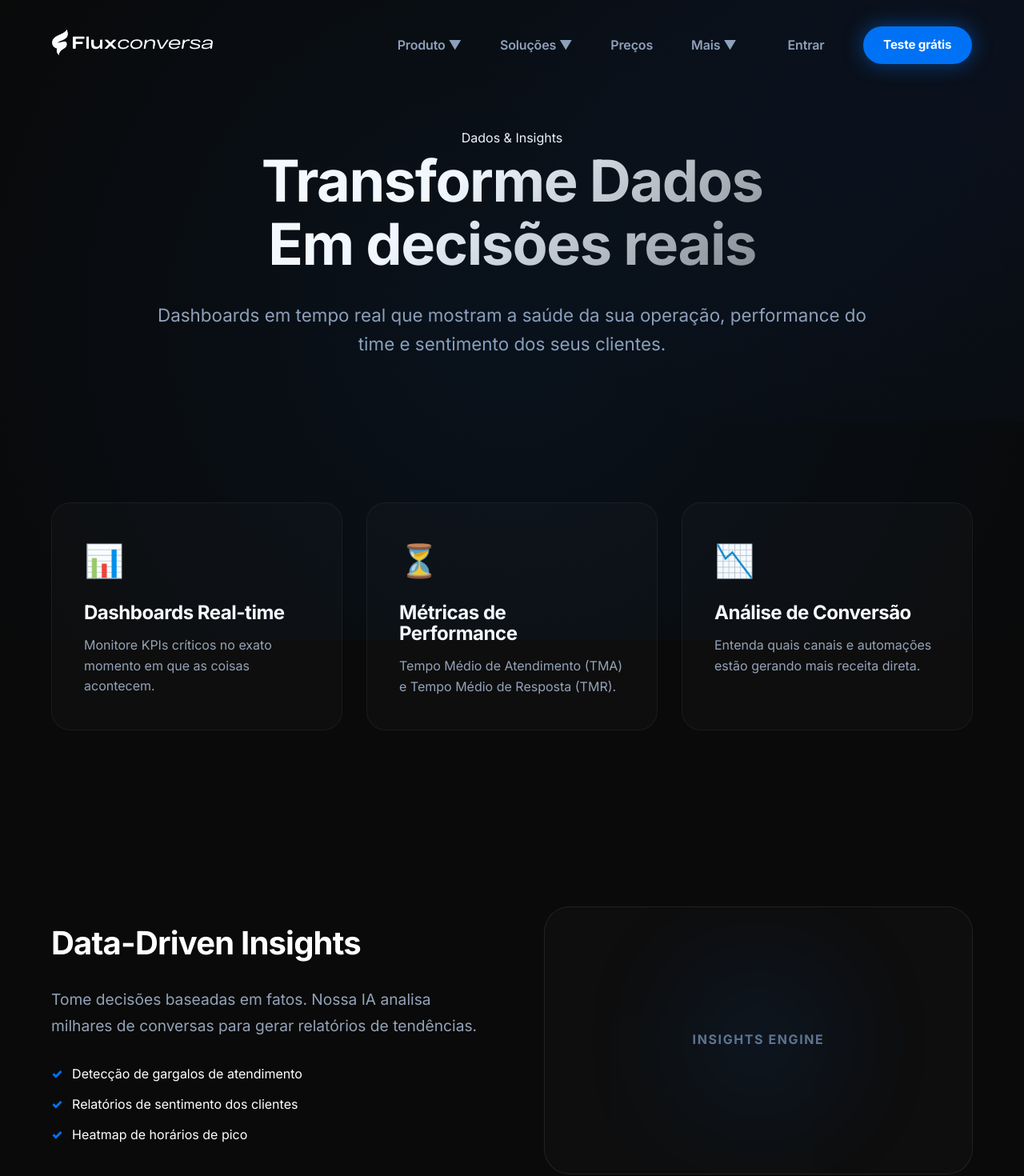
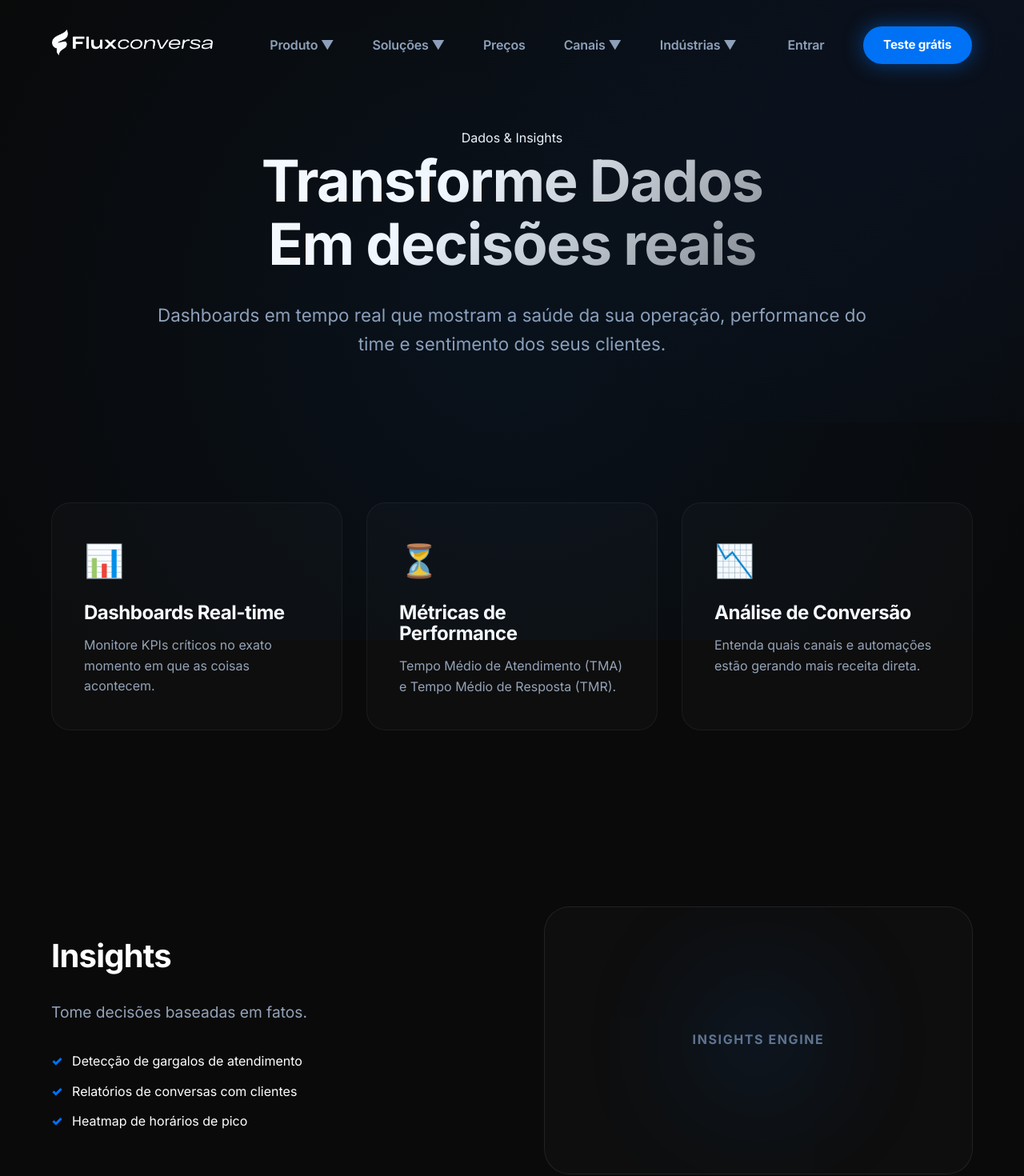
Before and after one commit to gabrielpiment/Flux1, a Nuxt app: page /relatorios in a window 1280 px wide. Shown: the top 1470 px of the page at 80% size. Built offline with nearby package versions, Linux system fonts and the light colour scheme.

Commit message:
feat: refine pages and navigation constants

```diff
--- a/app/pages/atendimento-cliente.vue
+++ b/app/pages/atendimento-cliente.vue
@@ -1,17 +1,13 @@
 <template>
-  <ProductTemplate
-    eyebrow="Suporte"
-    :title-lines="['Atendimento de Elite', 'Sem filas de espera']"
+  <ProductTemplate eyebrow="Suporte" :title-lines="['Atendimento de Elite', 'Sem filas de espera']"
     description="Ofereça um suporte que encanta. Resolva problemas complexos com IA e mantenha o toque humano onde ele é indispensável."
     :features="[
       { icon: '⭐', title: 'CSAT & NPS Nativo', description: 'Meça a satisfação do cliente automaticamente após cada interação.' },
-      { icon: '🦾', title: 'Sugestões de Resposta', description: 'A IA sugere a melhor solução baseada em tickets anteriores resolvidos.' },
       { icon: '📈', title: 'SLA Dashboard', description: 'Garanta que nenhum cliente espere além do tempo estabelecido.' }
-    ]"
-    :details="[
+    ]" :details="[
       {
         title: 'FCR: Resolução no Primeiro Contato',
-        description: 'Aumente sua taxa de resolução sem intervenção humana. Nossa IA resolve dúvidas complexas buscando dados na sua base de conhecimento.',
+        description: 'Aumente sua taxa de resolução sem intervenção humana. Nossa IA pode ser treinada para resolver dúvidas complexas buscando dados na sua base de conhecimento.',
         items: [
           'Respostas contextualizadas e precisas',
           'Busca em documentos e manuais internos',
@@ -24,7 +20,6 @@
         description: 'Meça o sucesso de cada interação automaticamente. Colete feedback e identifique promotores da sua marca em tempo real.',
         items: [
           'Pesquisas de CSAT e NPS nativas',
-          'Análise de sentimento pós-atendimento',
           'Relatórios de evolução do suporte'
         ],
         visualLabel: 'Experience Metrics'
@@ -39,8 +34,7 @@
         ],
         visualLabel: 'Omnichannel View'
       }
-    ]"
-  />
+    ]" />
 </template>
 
 <script setup lang="ts">
--- a/app/pages/caixa-entrada.vue
+++ b/app/pages/caixa-entrada.vue
@@ -1,21 +1,18 @@
 <template>
-  <ProductTemplate
-    eyebrow="Omnichannel"
-    :title-lines="['Uma única caixa', 'Para todos os canais']"
+  <ProductTemplate eyebrow="Omnichannel" :title-lines="['Uma única caixa', 'Para todos os canais']"
     description="Centralize WhatsApp, Instagram, Email e Chat em uma interface poderosa desenhada para alta performance e colaboração."
     :features="[
       { icon: '📥', title: 'Inbox Unificado', description: 'Esqueça abas abertas. Gerencie todas as interações da sua marca em um só lugar.' },
       { icon: '👥', title: 'Equipe Colaborativa', description: 'Mencione colegas, transfira chats e trabalhe em conjunto para resolver tickets.' },
       { icon: '🕵️', title: 'Histórico Completo', description: 'Veja a jornada completa do cliente em todos os canais cronologicamente.' }
-    ]"
-    :details="[
+    ]" :details="[
       {
         title: 'Produtividade de Elite',
         description: 'Ferramentas desenhadas para reduzir a carga cognitiva do time e acelerar o tempo de resolução (TMR).',
         items: [
-          'Respostas rápidas baseadas em IA',
-          'Tags e filtros inteligentes por intenção',
-          'Atalhos de teclado para power users'
+          'Respostas rápidas',
+          'Tags e filtros inteligentes',
+          'Atalhos de teclado'
         ],
         visualLabel: 'Productivity UI'
       },
@@ -39,8 +36,7 @@
         ],
         visualLabel: 'Team Collaboration'
       }
-    ]"
-  />
+    ]" />
 </template>
 
 <script setup lang="ts">
--- a/app/pages/flux-ai.vue
+++ b/app/pages/flux-ai.vue
@@ -1,17 +1,13 @@
 <template>
-  <ProductTemplate
-    eyebrow="Inteligência Pura"
-    :title-lines="['IA Enterprise', 'Nascida para Performance']"
+  <ProductTemplate eyebrow="Inteligência Pura" :title-lines="['IA Enterprise', 'Nascida para Performance']"
     description="A Flux AI não é apenas um add-on. É o coração reativo da nossa plataforma, otimizando cada interação e processo automaticamente."
     :features="[
       { icon: '✨', title: 'Generative Support', description: 'Respostas geradas por IA que soam naturais e resolvem 80% das chamadas.' },
       { icon: '🔍', title: 'Análise de Sentimento', description: 'Detecte clientes frustrados antes que eles reclamem e priorize o atendimento.' },
-      { icon: '💡', title: 'Sugestões de Flow', description: 'A IA sugere melhorias nos seus fluxos de automação baseada em conversão.' }
-    ]"
-    :details="[
+    ]" :details="[
       {
         title: 'Diferencial Tecnológico',
-        description: 'Nossa IA foi treinada especificamente para o mercado brasileiro, entendendo gírias, abreviações e intenções complexas.',
+        description: 'Nossa IA pode ser treinada especificamente para o mercado brasileiro, entendendo gírias, abreviações e intenções complexas.',
         items: [
           'LLM ajustado para atendimento (SFT)',
           'Baixíssima latência de resposta',
@@ -29,18 +25,7 @@
         ],
         visualLabel: 'Security Core'
       },
-      {
-        title: 'Aprendizado Contínuo',
-        description: 'A Flux AI aprende com os feedbacks (RLHF) e melhora a precisão das respostas a cada nova interação.',
-        items: [
-          'Treinamento reativo via feedback',
-          'Identificação de novos tópicos (Clustering)',
-          'Otimização automática de prompts'
-        ],
-        visualLabel: 'Self-Learning'
-      }
-    ]"
-  />
+    ]" />
 </template>
 
 <script setup lang="ts">
--- a/app/pages/integracoes.vue
+++ b/app/pages/integracoes.vue
@@ -1,21 +1,18 @@
 <template>
-  <ProductTemplate
-    eyebrow="Ecossistema"
-    :title-lines="['Conecte a Flux', 'Com suas ferramentas']"
+  <ProductTemplate eyebrow="Ecossistema" :title-lines="['Conecte a Flux', 'Com suas ferramentas']"
     description="Integre nativamente com os CRMs, ERPs e ferramentas que você já usa. Dados fluindo sem atrito para uma visão 360 do seu negócio."
     :features="[
       { icon: '🔌', title: 'Webhooks & API', description: 'Integre qualquer sistema via Webhooks ou utilize nossa API Enterprise documentada.' },
-      { icon: '🧱', title: 'Integrações Nativas', description: 'Conecte com Salesforce, HubSpot, RD Station, Shopify e centenas de outros.' },
+      { icon: '🧱', title: 'Integrações Nativas', description: 'Conecte com N8N, Dify, Typebot, Dialogflowe centenas de outros.' },
       { icon: '🔄', title: 'Sincronização 2-Way', description: 'Mantenha dados atualizados em tempo real em todas as suas plataformas.' }
-    ]"
-    :details="[
+    ]" :details="[
       {
         title: 'Ecossistema Conectado',
         description: 'Mantenha sua stack de ferramentas atualizada. A Flux atua como o hub central da sua comunicação com o cliente.',
         items: [
-          'Sincronização com Shopify e VTEX',
-          'Atualização automática de CRM (Salesforce/HubSpot)',
-          'Gatilhos para disparos em ERPs'
+          'Sincronização com outras ferramentas',
+          'Atualização automática',
+          'Gatilhos para disparos personalizados'
         ],
         visualLabel: 'Partners Ecosystem'
       },
@@ -34,13 +31,12 @@
         description: 'Vá além do chat. Conecte dados de transações reais aos seus fluxos de atendimento automático.',
         items: [
           'Enriquecimento de dados via webhook',
-          'Validação de CPF/CNPJ em tempo real',
+          'Validação de CPF/CNPJ em tempo real via API externa',
           'Integração com gateways de pagamento'
         ],
         visualLabel: 'Fullstack Integrations'
       }
-    ]"
-  />
+    ]" />
 </template>
 
 <script setup lang="ts">
--- a/app/pages/relatorios.vue
+++ b/app/pages/relatorios.vue
@@ -1,30 +1,27 @@
 <template>
-  <ProductTemplate
-    eyebrow="Dados & Insights"
-    :title-lines="['Transforme Dados', 'Em decisões reais']"
+  <ProductTemplate eyebrow="Dados & Insights" :title-lines="['Transforme Dados', 'Em decisões reais']"
     description="Dashboards em tempo real que mostram a saúde da sua operação, performance do time e sentimento dos seus clientes."
     :features="[
       { icon: '📊', title: 'Dashboards Real-time', description: 'Monitore KPIs críticos no exato momento em que as coisas acontecem.' },
       { icon: '⏳', title: 'Métricas de Performance', description: 'Tempo Médio de Atendimento (TMA) e Tempo Médio de Resposta (TMR).' },
       { icon: '📉', title: 'Análise de Conversão', description: 'Entenda quais canais e automações estão gerando mais receita direta.' }
-    ]"
-    :details="[
+    ]" :details="[
       {
-        title: 'Data-Driven Insights',
-        description: 'Tome decisões baseadas em fatos. Nossa IA analisa milhares de conversas para gerar relatórios de tendências.',
+        title: 'Insights',
+        description: 'Tome decisões baseadas em fatos.',
         items: [
           'Detecção de gargalos de atendimento',
-          'Relatórios de sentimento dos clientes',
+          'Relatórios de conversas com clientes',
           'Heatmap de horários de pico'
         ],
         visualLabel: 'Insights Engine'
       },
       {
-        title: 'ROI e Atribuição',
+        title: 'Rastreamento de dados',
         description: 'Saiba exatamente quanto cada centavo investido em automação está retornando para o seu negócio.',
         items: [
-          'Rastreamento de links de conversão',
-          'Cálculo de economia de custos (Bot vs Humano)',
+          'Rastreamento de links de conversão via pixel',
+          'Rastreamento de cliques no link de conversão',
           'Dashboard de performance de vendas'
         ],
         visualLabel: 'ROI Analytics'
@@ -39,8 +36,7 @@
         ],
         visualLabel: 'Data Export'
       }
-    ]"
-  />
+    ]" />
 </template>
 
 <script setup lang="ts">
--- a/app/shared/constants/navigation.ts
+++ b/app/shared/constants/navigation.ts
@@ -2,11 +2,58 @@ export interface NavItem {
     label: string
     href: string
     hasDropdown?: boolean
+    submenu?: { label: string; href: string }[]
 }
 
 export const navLinks: NavItem[] = [
-    { label: 'Produto', href: '#', hasDropdown: true },
-    { label: 'Soluções', href: '#', hasDropdown: true },
+    {
+        label: 'Produto',
+        href: '#',
+        hasDropdown: true,
+        submenu: [
+            { label: 'Agentes de IA', href: '/agentes-ia' },
+            { label: 'Caixa de Entrada', href: '/caixa-entrada' },
+            { label: 'Integrações', href: '/integracoes' },
+            { label: 'Relatórios', href: '/relatorios' },
+            { label: 'Flux AI', href: '/flux-ai' }
+        ]
+    },
+    {
+        label: 'Soluções',
+        href: '#',
+        hasDropdown: true,
+        submenu: [
+            { label: 'Captura de Leads', href: '/captura-conversao' },
+            { label: 'Atendimento', href: '/atendimento-cliente' },
+            { label: 'Reengajamento', href: '/reengajamento-cliente' },
+            { label: 'Aumentar Receita', href: '/aumentar-receita' }
+        ]
+    },
     { label: 'Preços', href: '/precos', hasDropdown: false },
-    { label: 'Mais', href: '#', hasDropdown: true }
+    {
+        label: 'Canais',
+        href: '#',
+        hasDropdown: true,
+        submenu: [
+            { label: 'WhatsApp', href: '/canais/whatsapp' },
+            { label: 'Instagram', href: '/canais/instagram' },
+            { label: 'Email', href: '/canais/email' },
+            { label: 'Voz', href: '/canais/voz' },
+            { label: 'Facebook', href: '/canais/facebook' },
+            { label: 'Todos os canais', href: '/canais/todos-canais' }
+        ]
+    },
+    {
+        label: 'Indústrias',
+        href: '#',
+        hasDropdown: true,
+        submenu: [
+            { label: 'Varejo e E-commerce', href: '/industrias/varejo-ecommerce' },
+            { label: 'Financeiro', href: '/industrias/servicos-financeiros' },
+            { label: 'Viagens e Lazer', href: '/industrias/viagens-lazer' },
+            { label: 'Hospitalidade', href: '/industrias/restaurantes-hospitalidade' },
+            { label: 'Automotivo', href: '/industrias/automotivo' },
+            { label: 'Energia', href: '/industrias/energia-servicos' }
+        ]
+    }
 ]
```
Also changed, not shown: app/pages/captura-conversao.vue (+6 -11 lines), app/pages/reengajamento-cliente.vue (+10 -16 lines).
